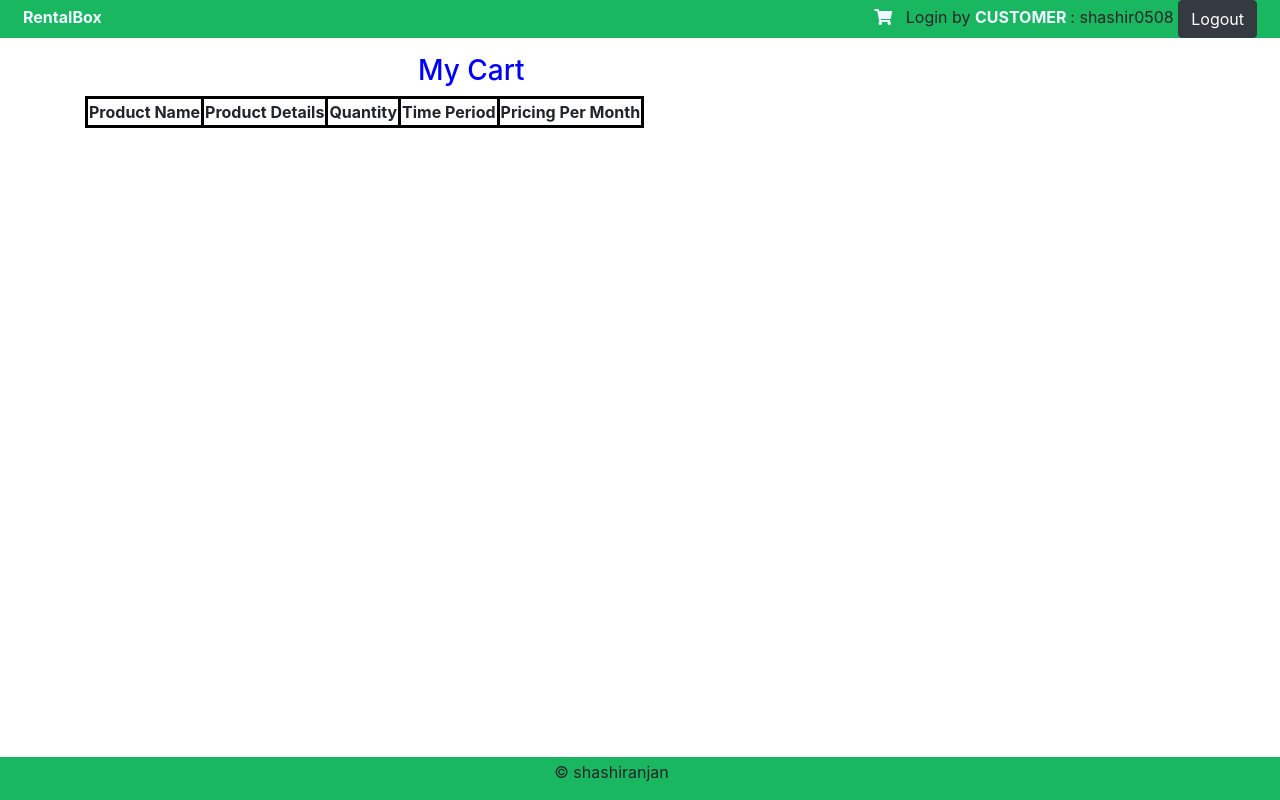
After one commit to shashiranjan05/rentalbox, a Django app: page /mycart/ in a window 1280 px wide. The commit adds this page. Run offline with Django 5.2, Linux system fonts and the light colour scheme; a user stored in the database is signed in; data comes from the database, SQL or seed files in the repository; both versions use the stored data as it was after the commit; lists and menus that the app fills with data are empty; some libraries are stand-ins or nearby versions.

Commit message:
add to cart function added and models as cartdetails

```diff
--- a/warehouse/admin.py
+++ b/warehouse/admin.py
@@ -4,7 +4,7 @@ from .forms import CustomUserCreationForm, CustomUserChangeForm
 from django.contrib.auth.admin import UserAdmin
 
 # Register your models here.
-from .models import EnquiryDetails, SalesQuoteDetails, CompleteDetails
+from .models import EnquiryDetails, SalesQuoteDetails, CompleteDetails, CartDetails
 
 
 class CustomUserAdmin(UserAdmin):
@@ -32,5 +32,6 @@ class CustomUserAdmin(UserAdmin):
 admin.site.register(EnquiryDetails)
 admin.site.register(SalesQuoteDetails)
 admin.site.register(CompleteDetails)
+admin.site.register(CartDetails)
 
 admin.site.register(CustomUser, CustomUserAdmin)
--- a/warehouse/models.py
+++ b/warehouse/models.py
@@ -57,11 +57,26 @@ CATEGORY_CHOICES = (
 )
 class SalesQuoteDetails(models.Model):
     enquiry = models.ForeignKey(EnquiryDetails,on_delete=models.CASCADE)
+    sales_quote_id = models.CharField(max_length=64, null = True)
     product_name = models.CharField(max_length=264, null = True)
     product_id = models.CharField(max_length = 128, null = True)
+    qty= models.IntegerField(null = True)
     product_details = models.CharField(max_length = 128, null = True)
     time_period = models.CharField(choices=CATEGORY_CHOICES, max_length = 200, null = True, default="Other")
     pricing = models.CharField(max_length=64, null = True)
+    added_to_cart = models.BooleanField(default=False)
+    sq_reject= models.BooleanField(default=False)
+
+class CartDetails(models.Model):
+    enquiry = models.ForeignKey(EnquiryDetails,on_delete=models.CASCADE)
+    user = models.ForeignKey(User,on_delete=models.CASCADE)
+    sq_details = models.ForeignKey(SalesQuoteDetails,on_delete=models.CASCADE)
+    time_period = models.CharField(choices=CATEGORY_CHOICES, max_length = 200, null = True, default="Other")
+    pricing = models.CharField(max_length=64, null = True)
+    qty= models.IntegerField( null = True)
+    is_paid=models.BooleanField(default=False)
+    total_amount=models.IntegerField( null = True)
+
 
 class CompleteDetails(models.Model):
     user = models.ForeignKey(User, on_delete=models.CASCADE)
--- a/warehouse/templates/layout/app.html
+++ b/warehouse/templates/layout/app.html
@@ -9,6 +9,8 @@
   <script src="https://cdn.jsdelivr.net/npm/popper.js@1.16.1/dist/umd/popper.min.js"></script>
   <script src="https://cdn.jsdelivr.net/npm/bootstrap@4.6.2/dist/js/bootstrap.bundle.min.js"></script>
   <link rel="stylesheet" href="https://cdnjs.cloudflare.com/ajax/libs/font-awesome/4.7.0/css/font-awesome.min.css">
+  <link rel="stylesheet" href="https://pro.fontawesome.com/releases/v5.10.0/css/all.css" />
+
 </head>
 
 <body>
--- /dev/null
+++ b/warehouse/templates/warehouse/mycart.html
@@ -0,0 +1,61 @@
+{% extends 'layout/app.html' %}
+{% load static %}
+
+<html>
+        {% block content %}
+        <head>
+            <link rel = "stylesheet" type="text/css" href="{% static '/warehouse/css/dashboard.css' %}">
+        </head>
+        <body>
+             <!-- header start -->
+        <div class="header" style=" background-color: rgb(26, 183, 97); text-align: center; left: 0%; width: 100%; ">
+            <p><span style="margin-right: 60%; color: aliceblue; font-weight: bold;">RentalBox</span>
+                <span>
+                    <a href="{% url 'mycart' %}"><i class="fas fa-shopping-cart" style="color: aliceblue;"></i></a>
+
+                </span> &nbsp;
+                <span >Login by
+                    <span style="color: aliceblue; font-weight: bold;"> {{role}} </span>
+                </span>
+                <span> : {{ name }} <a href="{% url 'logout' %}" class="btn btn-dark">Logout</a></span></p>
+        </div>
+        <!-- header end -->
+        <div class="container">
+         <h3 style="text-align: left;">My Cart</h3>
+            <table>
+                    <tr>
+                        <tr>
+                            <th>Product Name</th>
+                            <th>Product Details</th>
+                            <th>Quantity</th>
+                            <th>Time Period</th>
+                            <th>Pricing Per Month</th>
+                        </tr>
+
+                        <tr>
+                            {% for details in cart_details %}
+
+                            <td>{{ details.sq_details.product_name }}</td>
+                            <td>{{ details.sq_details.product_details }}</td>
+
+                            <td>{{ details.sq_details.qty }}</td>
+                            <td>{{ details.sq_details.time_period }}</td>
+                            <td>{{ details.sq_details.pricing }}</td>
+
+                            {% endfor %}
+                        </tr>
+
+
+                    </tr>
+            </table>
+        </div>
+               <!-- footer start -->
+        <div class="footer" style="background-color: rgb(26, 183, 97); text-align: center; left: 0%; width: 100%; bottom: 0%; position: fixed; ">
+            <p>&copy shashiranjan<a href="https://www.linkedin.com/in/shashiranjan05/" ><i class="fa fa-linkedin-square" style="font-size:24px; color: black;"></i></a> &nbsp;<a href="https://github.com/shashiranjan05"><i class="fa fa-github-square" style="font-size:24px; color: black;" ></i></a>
+            </p>
+        </div>
+        <!-- footer end -->
+
+        </body>
+    {% endblock %}
+</html>
--- a/warehouse/urls.py
+++ b/warehouse/urls.py
@@ -7,5 +7,6 @@ urlpatterns = [
     path('register/',views.register_view, name='register'),
     path('login/',views.login_view, name='login'),
     path('logout/',views.logout_view, name='logout'),
-    path('dashboard/',views.dashboard_view, name='dashboard')
+    path('dashboard/',views.dashboard_view, name='dashboard'),
+    path('mycart/',views.cart_details_view, name='mycart')
 ]
--- a/warehouse/views.py
+++ b/warehouse/views.py
@@ -41,7 +41,7 @@ def create_order_id():
 
     return current_order_id
 
-
+#generate enquiry or RFQ
 @login_required(login_url='/login/')
 def enquiry_view(request):
     username= request.user.email
@@ -63,19 +63,17 @@ def enquiry_view(request):
         print("enquire form details saved in database  .....")
     return render(request, 'warehouse/enquiry.html',{'name':name, 'role':role})
 
+# generate sales quote
 def sales_quote_view(request):
     username= request.user.email
     name = username.split('@')[0]
     role=request.user.role
     all_data = EnquiryDetails.objects.all()
-    list_enquiry_id=[]
-    # for val in all_data:
-    #     list_enquiry_id.append(val.enquiry_id)
-
-    # enquiry_id= all_data.enquiry_id
+    sales_quote_id = create_order_id()
     if request.method == 'POST':
         # enquiry = all_data
         enquiry_id = request.POST.get("enquiry_id")
+        sales_quote_id = request.POST.get("sales_quote_id")
         print("enquiry_id---- ", enquiry_id)
         enquiry=EnquiryDetails.objects.get(enquiry_id=enquiry_id)
         product_name = request.POST.get("product_name")
@@ -83,8 +81,9 @@ def sales_quote_view(request):
         product_details = request.POST.get("product_details")
         time_period = request.POST.get("time_period")
         pricing= request.POST.get("pricing")
+        qty= request.POST.get("qty")
         sales_info = SalesQuoteDetails(enquiry= enquiry,product_name = product_name, product_id = product_id,
-        product_details = product_details, time_period = time_period, pricing=pricing)
+        product_details = product_details, time_period = time_period, pricing=pricing, qty=qty,sales_quote_id=sales_quote_id)
         sales_info.save()
 
         # return HttpResponseRedirect(reverse('thank_you'))
@@ -94,6 +93,16 @@ def sales_quote_view(request):
 def request_for_quote_view(request):
     data = EnquiryDetails.objects.filter(user=request.user)
     return data
+
+#cart details added
+def cart_details_view(request):
+
+    username= request.user.email
+    name = username.split('@')[0]
+    role=request.user.role
+    cart_details = CartDetails.objects.filter(user=request.user)
+    print("cart details ----- ", cart_details)
+    return render(request,'warehouse/mycart.html',{'cart_details':cart_details, 'name':name, 'role':role})
 
 ### authentication views
 
```
Also changed, not shown: warehouse/templates/dashboard.html (+12 -2 lines), db.sqlite3, warehouse/migrations/0002_salesquotedetails_added_to_cart_and_more.py (added), warehouse/migrations/0003_cartdetails_total_amount_alter_cartdetails_qty_and_more.py (added), warehouse/static/warehouse/css/dashboard.css (line endings or trailing spaces).
